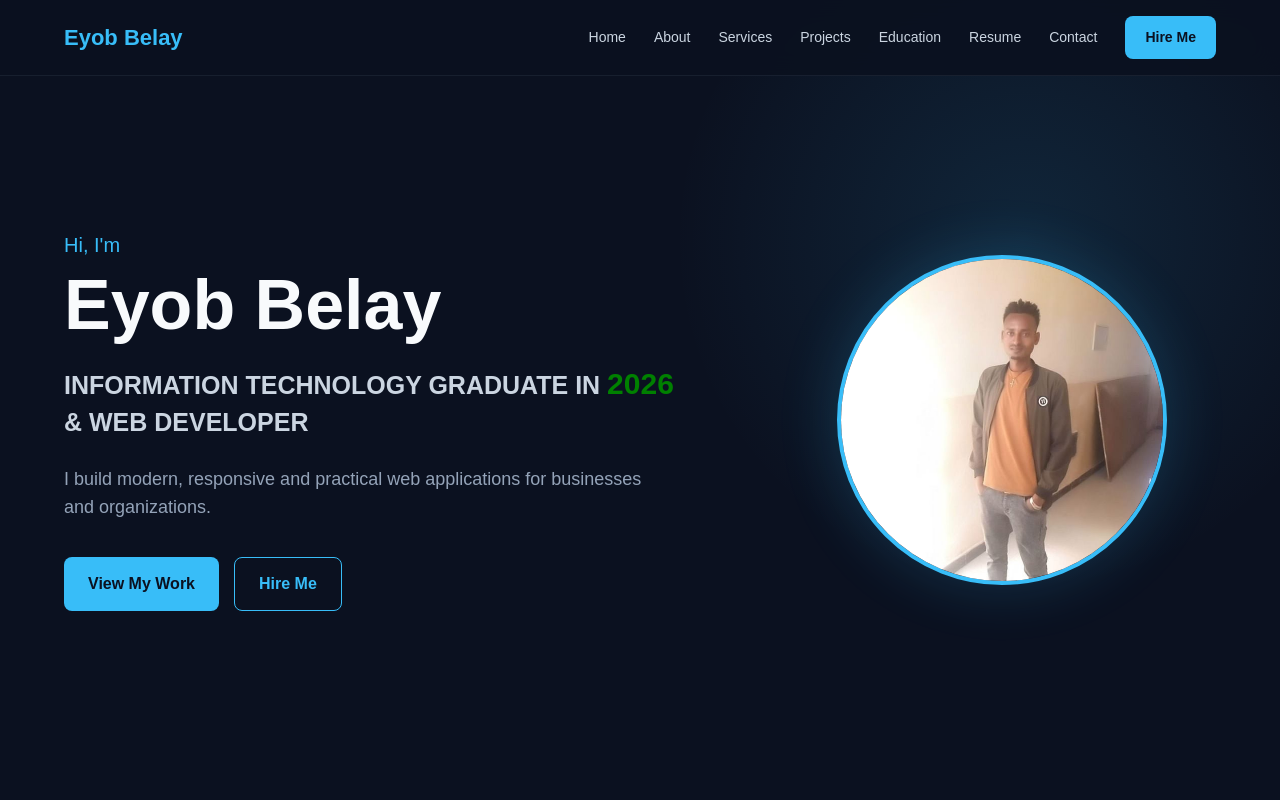
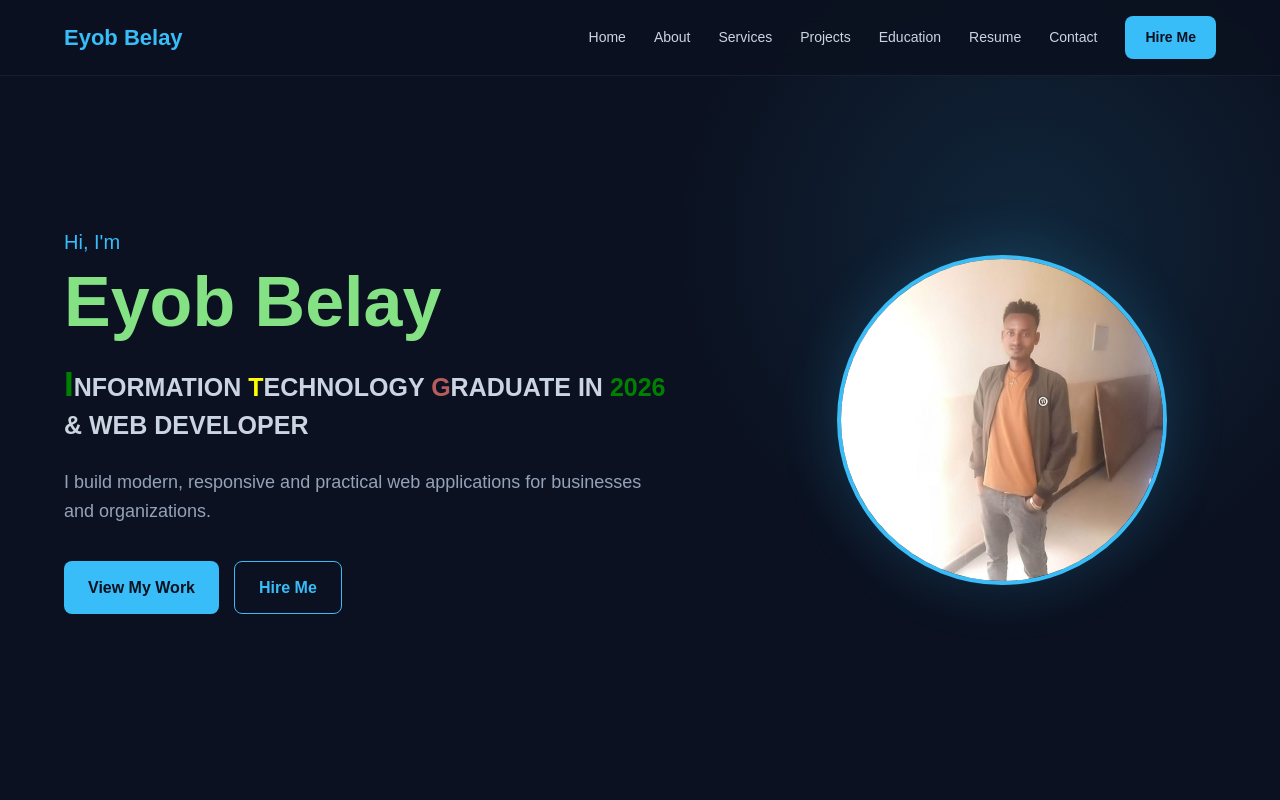
Before and after one commit to eyobweldiebelay-cyber/myPortfilo, a React (Vite) app: page / in a window 1280 px wide. Shown: the top 800 px of the page. Built offline with nearby package versions, Linux system fonts and the light colour scheme.

Commit message:
update app.css

```diff
--- a/src/App.css
+++ b/src/App.css
@@ -146,6 +146,7 @@
   font-size: 70px;
   line-height: 1.05;
   margin-bottom: 20px;
+  color: rgb(132, 225, 132);
 }
 
 .hero h2 {
@@ -157,10 +158,20 @@
 
 
 }
+.green{
+   color:green;
+   font-size: 35px;
+}
+.yellow{
+  color:yellow;
+}
+.red{
+  color: rgb(181, 92, 92);
+}
 .strong{
-   color:green;
-   font-size: 30px;
+  color:green;
 }
+
 
 .hero-description {
   max-width: 600px;
```
